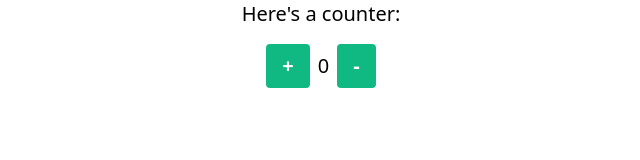
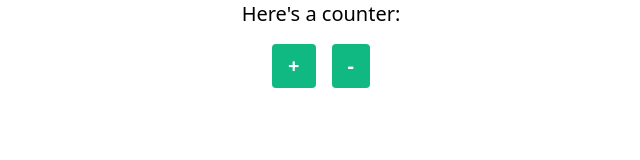
Before and after one commit to developer-school/create-your-first-nuxt-3-app, a Nuxt app: page / in a window 1280 px wide. Shown: the top 160 px of the page, without its empty margins (319-959 px from the left). Built offline with nearby package versions, Linux system fonts and the light colour scheme.

Commit message:
Added counter

```diff
--- a/pages/index.vue
+++ b/pages/index.vue
@@ -1,30 +1,18 @@
 <template>
-  <div class="flex flex-col items-center justify-center h-full space-y-4 text-xl">
-    <p class="">Here's a counter:</p>
-    <div class="flex items-center justify-center">
-
-      <button @click="counter++" class="px-4 py-2 font-bold text-white bg-green-500 rounded hover:bg-green-700">
-        +
-      </button>
-      <span class="mx-2">{{ counter }}</span>
-      <button @click="counter--" class="px-4 py-2 font-bold text-white bg-green-500 rounded hover:bg-green-700">
-        -
-      </button>
-    </div>
-  </div>
+  <Counter />
 </template>
 
 <script lang="ts">
-import { defineComponent } from 'vue'
+import { defineComponent } from "vue";
 
 export default defineComponent({
-  layout: 'custom',
+  layout: "custom",
   setup() {
-    const counter = ref(0)
+    const counter = ref(0);
 
     return {
-      counter
-    }
-  }
-})
+      counter,
+    };
+  },
+});
 </script>
```
